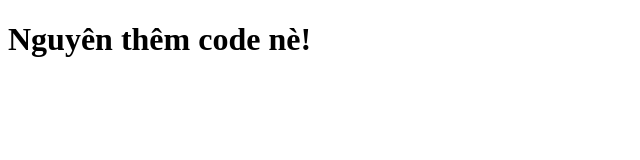
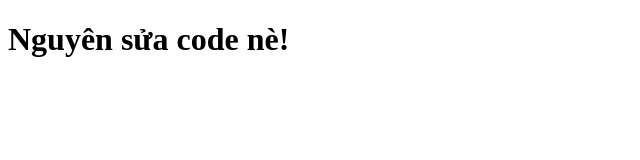
Before and after one commit to NB3195/NgocBich, a plain HTML site: page index.html in a window 1280 px wide. Shown: the whole page, without its empty margins (0-640 px from the left). Drawn offline with Linux system fonts and the light colour scheme.

Commit message:
sua code

```diff
--- a/index.html
+++ b/index.html
@@ -7,7 +7,7 @@
     <title>Document</title>
 </head>
 <body>
-    <h1>Nguyên thêm code nè!</h1>
+    <h1>Nguyên sửa code nè!</h1>
 
 </body>
 </html>
```
